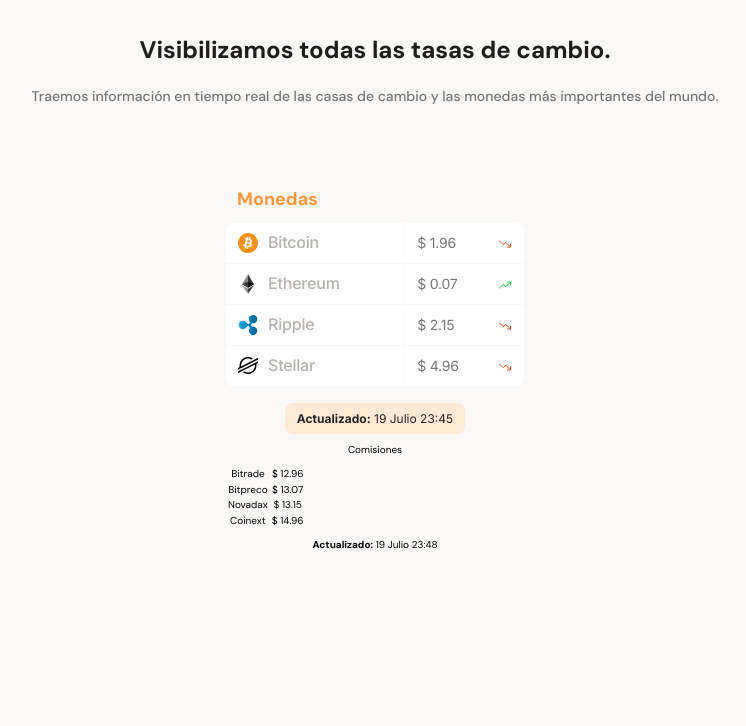
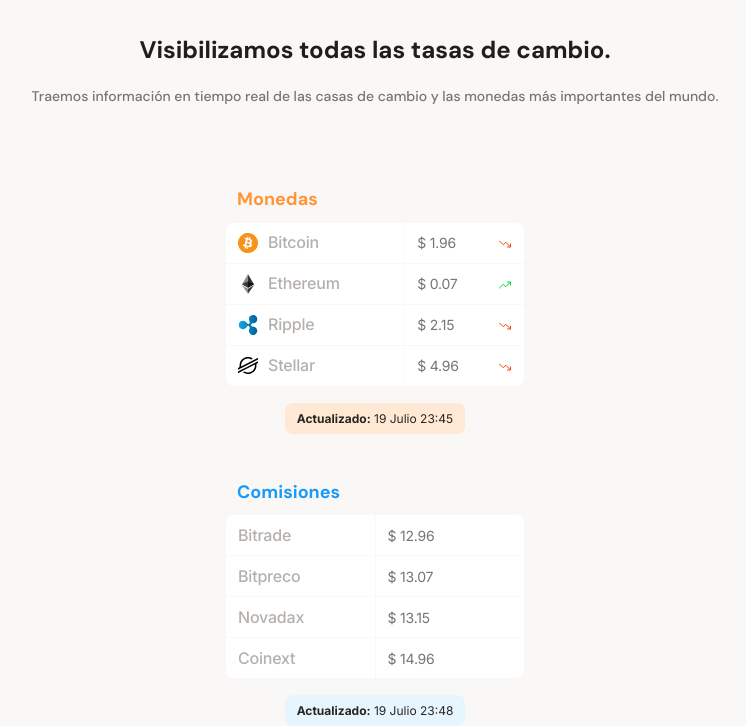
Before and after one commit to seudosan/Bata-Bit, a plain HTML site: page index.html in a window 1280 px wide. Shown: the part 591-1317 px from the top of the page, without its empty margins (265-1011 px from the left). Before the commit the page ends 1152 px from the top, so only its background shows below. Drawn offline with Linux system fonts and the light colour scheme.

Commit message:
Styles completed in Commissions-Table

```diff
--- a/styles/styles.css
+++ b/styles/styles.css
@@ -233,3 +233,67 @@
     color: var(--black);
     background-color: var(--soft-orange);
 }
+.commissions-table__container {
+    margin: 48px 0 0 0;
+}
+.commissions-table__title {
+    font-size: 1.8rem;
+    font-weight: 700;
+    color: var(--secondary-blue);
+    margin: 0 0 0 12px;
+    text-align: start;
+}
+.commissions-table__content {
+    width: 100%;
+    min-width: 197px;
+    font-family: 'Inter', sans-serif;
+    text-align: start;
+    margin: 12px 0 0 0;
+    border-spacing: 1px;
+}
+.commissions-table__business-name {
+    width: 50%;
+    max-width: 50%;
+    height: 40px;
+    font-size: 1.6rem;
+    line-height: 1.9rem;
+    letter-spacing: -0.02rem;
+    padding: 0 12px;
+    font-weight: 500;
+    color: #B5B0AC;
+    background-color: var(--just-white);
+}
+.commissions-table__business-value {
+    width: 50%;
+    height: 40px;
+    font-weight: 400;
+    font-size: 1.4rem;
+    padding: 0 12px;
+    line-height: 1.7rem;
+    letter-spacing: -0.02rem;
+    color: #757575;
+    background-color: var(--just-white);
+}
+.commissions-table__business-name--top-left {
+    border-top-left-radius: 8px;
+}
+.commissions-table__business-name--bottom-left {
+    border-bottom-left-radius: 8px;
+}
+.commissions-table__business-value--top-right {
+    border-top-right-radius: 8px;
+}
+.commissions-table__business-value--bottom-right {
+    border-bottom-right-radius: 8px;
+}
+.commissions-table__last-update {
+    width: max-content;
+    padding: 8px 12px;
+    margin: 16px auto 0 auto;
+    border-radius: 8px;
+    font-family: 'Inter', sans-serif;
+    font-size: 1.2rem;
+    line-height: 1.5rem;
+    color: var(--black);
+    background-color: var(--soft-blue);
+}
```
